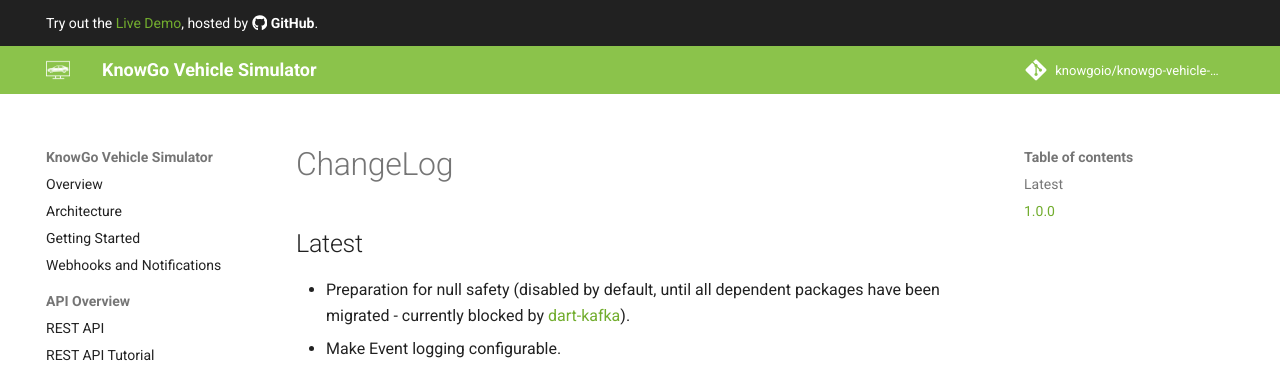
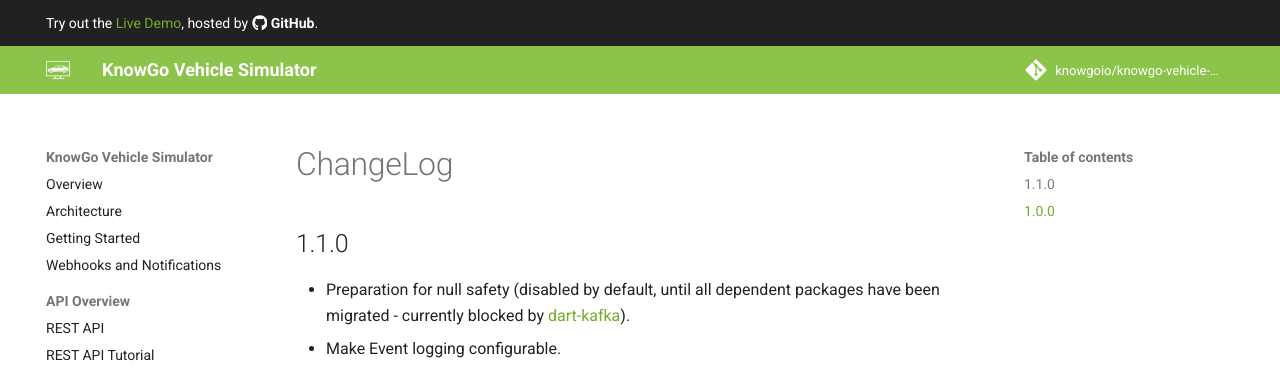
Before and after one commit to knowgoio/knowgo-vehicle-simulator, an MkDocs documentation site: the page built from docs/changelog.md, in a window 1280 px wide. Shown: the top 369 px of the page. Built offline with MkDocs 1.6.1 and Material for MkDocs 9.7.7, drawn with Linux system fonts in a browser that asks for light colours; comment, search, counter and statistics services are not loaded.

Commit message:
Bump version to 1.1.0

```diff
--- a/docs/changelog.md
+++ b/docs/changelog.md
@@ -1,6 +1,6 @@
 # ChangeLog
 
-## Latest
+## 1.1.0
 
 - Preparation for null safety (disabled by default, until all dependent
   packages have been migrated - currently blocked by [dart-kafka]).
--- a/pubspec.yaml
+++ b/pubspec.yaml
@@ -5,8 +5,8 @@ description: >-
 publish_to: 'none'
 repository: https://github.com/knowgoio/knowgo-vehicle-simulator
 issue_tracker: https://github.com/knowgoio/knowgo-vehicle-simulator/issues
-documentation: https://knowgoio.github.io/knowgo-vehicle-simulator/
-version: 1.0.0
+documentation: https://knowgoio.github.io/knowgo-vehicle-simulator/docs
+version: 1.1.0
 
 environment:
   sdk: ">=2.13.0 <3.0.0"
@@ -65,7 +65,7 @@ msix_config:
   publisher_display_name: Adaptant Solutions AG
   identity_name: AdaptantSolutionsAG.KnowGoVehicleSimulator
   publisher: CN=F98FFF93-A117-4459-8FFE-1761BACA0060
-  msix_version: 1.0.0.0
+  msix_version: 1.1.0.0
   logo_path: web/icons/icon-512.png
   start_menu_icon_path: web/icons/icon-512.png
   tile_icon_path: web/icons/icon-512.png
```
Also changed, not shown: docs/getting-started.md (+2 -0 lines).
